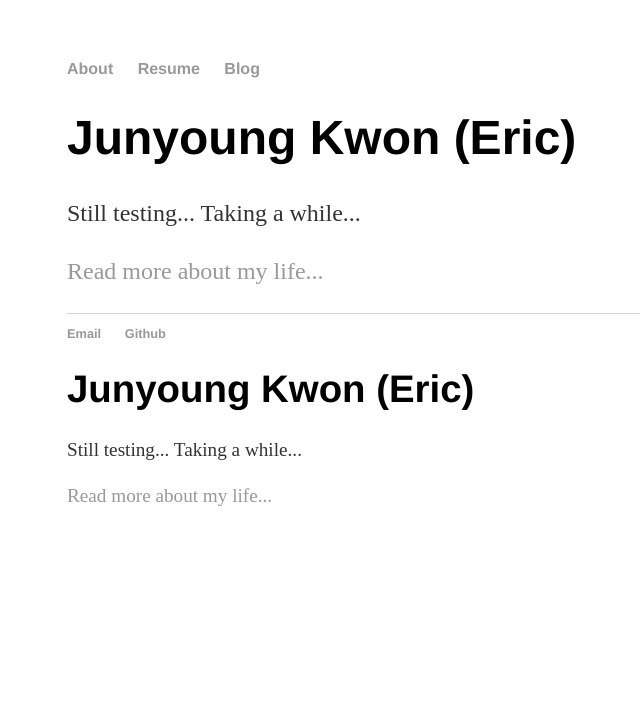
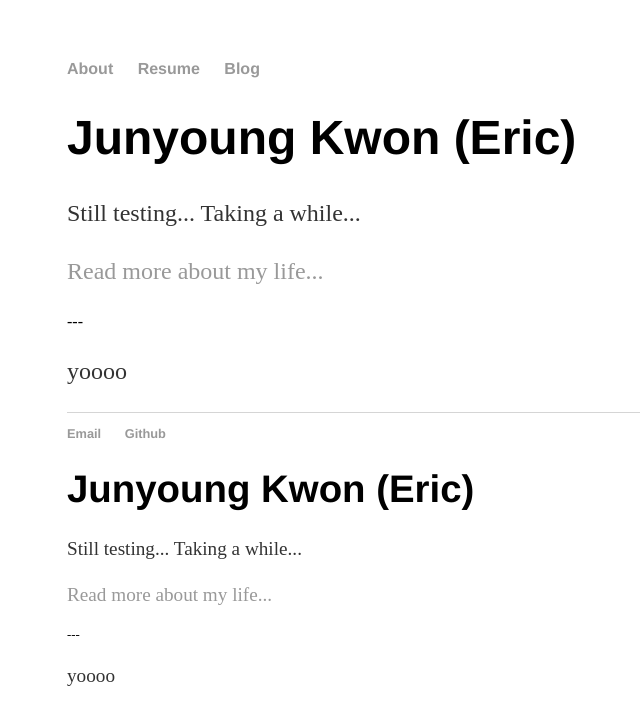
Before and after one commit to junyoung-kwon/Personal-Website, a Jekyll site: the page built from index.html, in a window 1280 px wide. Shown: the top 725 px of the page, without its empty margins (125-765 px from the left). Built offline with Jekyll 4.4.1, drawn with Linux system fonts in a browser that asks for light colours.

Commit message:
Update index.html
Testing Jekyll

```diff
--- a/index.html
+++ b/index.html
@@ -7,3 +7,7 @@ title: Junyoung's Site
 	<p>Still testing... Taking a while...</p>
 	<p><a href="/about">Read more about my life...</a></p>
 </div><!-- /.blurb -->
+---
+<div class="blurb">
+	<p>yoooo</p>
+</div><!-- /.blurb -->
```
